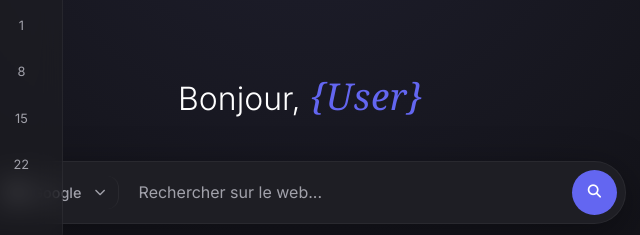
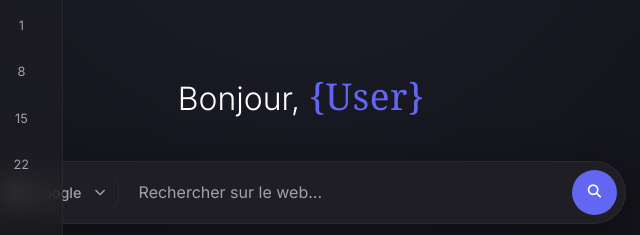
Before and after one commit to q-kimi/start-page, a website: page index.html in a window 1280 px wide. Shown: the part 183-418 px from the top of the page, 339-979 px from the left. Drawn offline with Linux system fonts and the light colour scheme.

Commit message:
Update user name styling to toggle italics based on presence; enhance greeting display logic

```diff
--- a/index.html
+++ b/index.html
@@ -222,18 +222,22 @@
 
         .greeting-container { text-align: center; margin-bottom: 40px; animation: fadeIn 1s ease-out; }
         .greeting-text { font-size: 2rem; font-weight: 300; }
+
+
         .user-name {
             font-weight: 500;
             color: var(--accent-color);
             cursor: pointer;
             transition: var(--transition);
-            font-style: italic;
             font-family: 'Playfair Display', 'Georgia', 'Times New Roman', Times, serif;
             letter-spacing: 0.5px;
             font-size: calc(2rem + 5px);
             text-decoration: none;
         }
-            @import url('https://fonts.googleapis.com/css2?family=Playfair+Display:ital,wght@1,500;1,600&display=swap');
+        .user-name--active {
+            /* No italics */
+        }
+        @import url('https://fonts.googleapis.com/css2?family=Playfair+Display:ital,wght@1,500;1,600&display=swap');
         .user-name:hover { opacity: 0.8; }
 
         /* Search */
@@ -536,8 +540,15 @@
             els.clockTime.textContent = now.toLocaleTimeString('fr-FR', { hour: '2-digit', minute: '2-digit' });
             els.clockDate.textContent = now.toLocaleDateString('fr-FR', { weekday: 'long', day: 'numeric', month: 'long' });
 
-            // Load user name
-            els.userNameDisplay.textContent = localStorage.getItem('userName') || '{User}';
+            // Load user name and toggle italics only if set
+            const userName = localStorage.getItem('userName');
+            if (userName && userName !== '{User}') {
+                els.userNameDisplay.textContent = userName;
+                els.userNameDisplay.classList.add('user-name--active');
+            } else {
+                els.userNameDisplay.textContent = '{User}';
+                els.userNameDisplay.classList.remove('user-name--active');
+            }
 
             // Load Custom Greeting or Default
             const customGreeting = localStorage.getItem('customGreeting');
```
